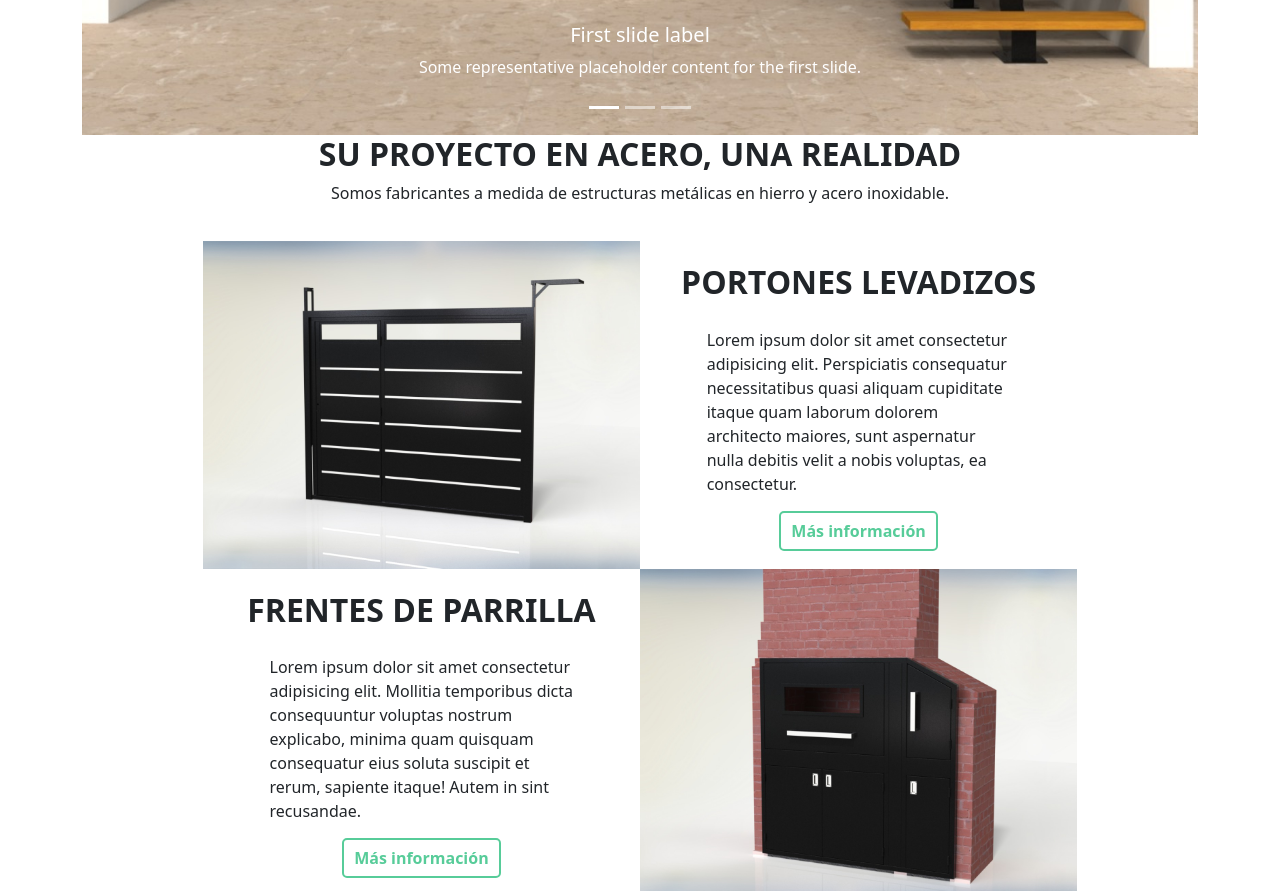
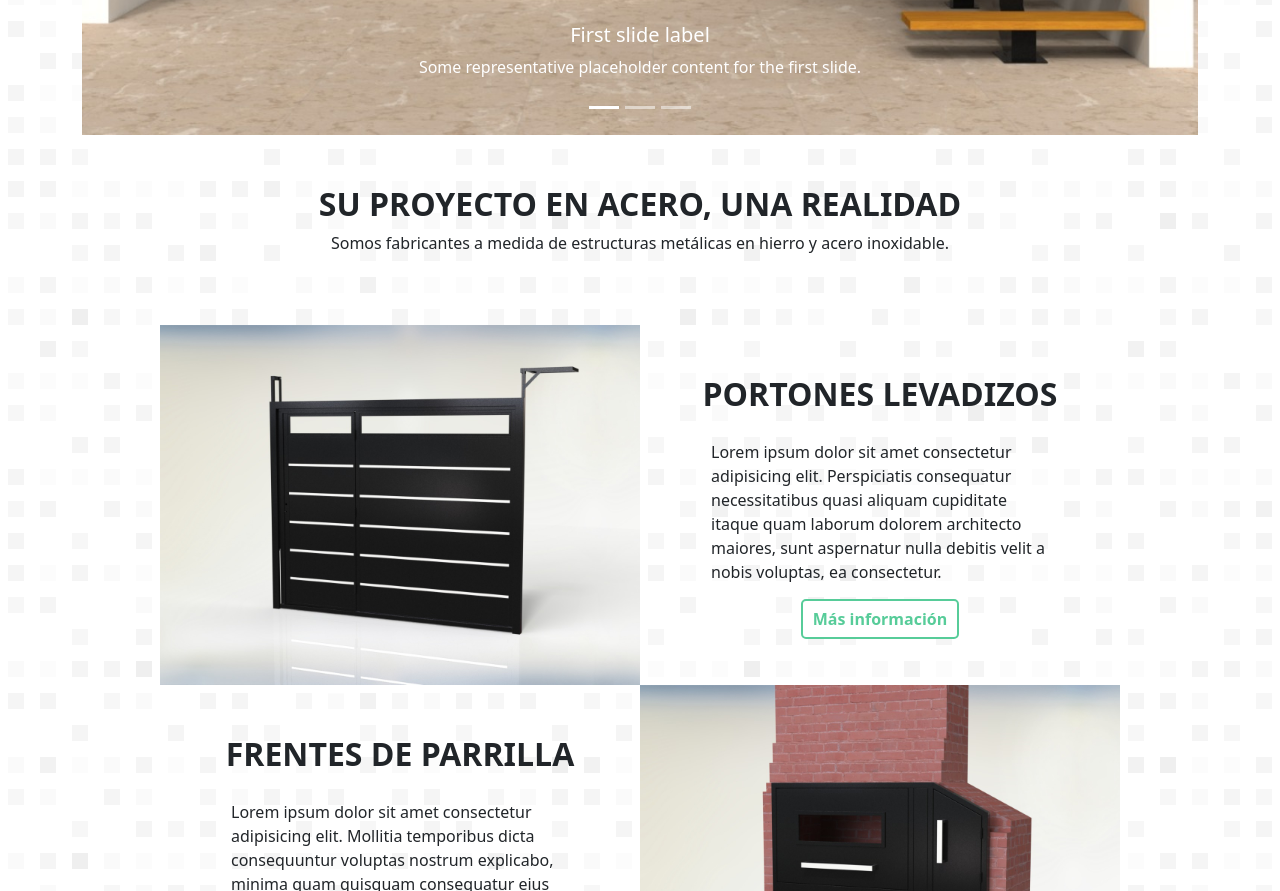
Before and after one commit to exemorelli/proyecto-coder-MTM-bootstrap, a plain HTML site: page index.html in a window 1280 px wide. Shown: the part 851-1742 px from the top of the page. Drawn offline with nearby package versions, Linux system fonts and the light colour scheme.

Commit message:
Arreglo del grid sección productos en index.html

```diff
--- a/css/style.css
+++ b/css/style.css
@@ -1,8 +1,19 @@
+/* html {
+    font-size: 62.5%;
+} */
+
 h1,
 h2,
 h3 {
     text-transform: uppercase;
     font-weight: 700;
+}
+
+body {
+    background-image: url("../assets/img/pattern-randomized.svg");
+    background-attachment: fixed;
+    background-size: cover;
+
 }
 
 ol, ul {
@@ -28,15 +39,42 @@ ol, ul {
     height: 500px;
 } */
 
+.slogan {
+    margin: 50px;
+}
+
+/* .slogan__title {
+    font-size: 3rem;
+    padding: 1rem;
+} */
+
+.slogan__text {
+    /* margin-bottom: 40px; */
+    font-size: 1rem;
+}
+
 
 .content {
-    display: grid;
+    /* display: grid;
     grid-template-columns: 1fr 5fr 1fr;
     grid-template-rows: auto;
     gap: 0px 0px;
     grid-auto-flow: row;
     grid-template-areas:
-        ". content ."
+        ". content ." */
+    display: flex;
+    justify-content: center;
+    align-items: center;
+}
+
+.content__grid article {
+    width: 30rem;
+}
+
+@media (max-width: 1100px){
+    .content__grid article {
+        width: 100%;
+    }
 }
 
 .content__grid {
@@ -51,7 +89,7 @@ ol, ul {
         "img3 text3"
         "text4 img4";
     /* background-color: lightgreen; */
-    grid-area: content;
+    /* grid-area: content; */
     padding: 20px;
     align-items: center;
 }
--- a/index.html
+++ b/index.html
@@ -86,7 +86,7 @@
         </article>
 
         <!-- Slogan de la empresa -->
-        <article class="text-center" class="slogan">
+        <article class="text-center slogan">
             <h2 class="slogan__title">Su proyecto en acero, una realidad</h2> <!-- eslogan no definido -->
             <p class="slogan__text">
                 Somos fabricantes a medida de estructuras metálicas en hierro y
```
